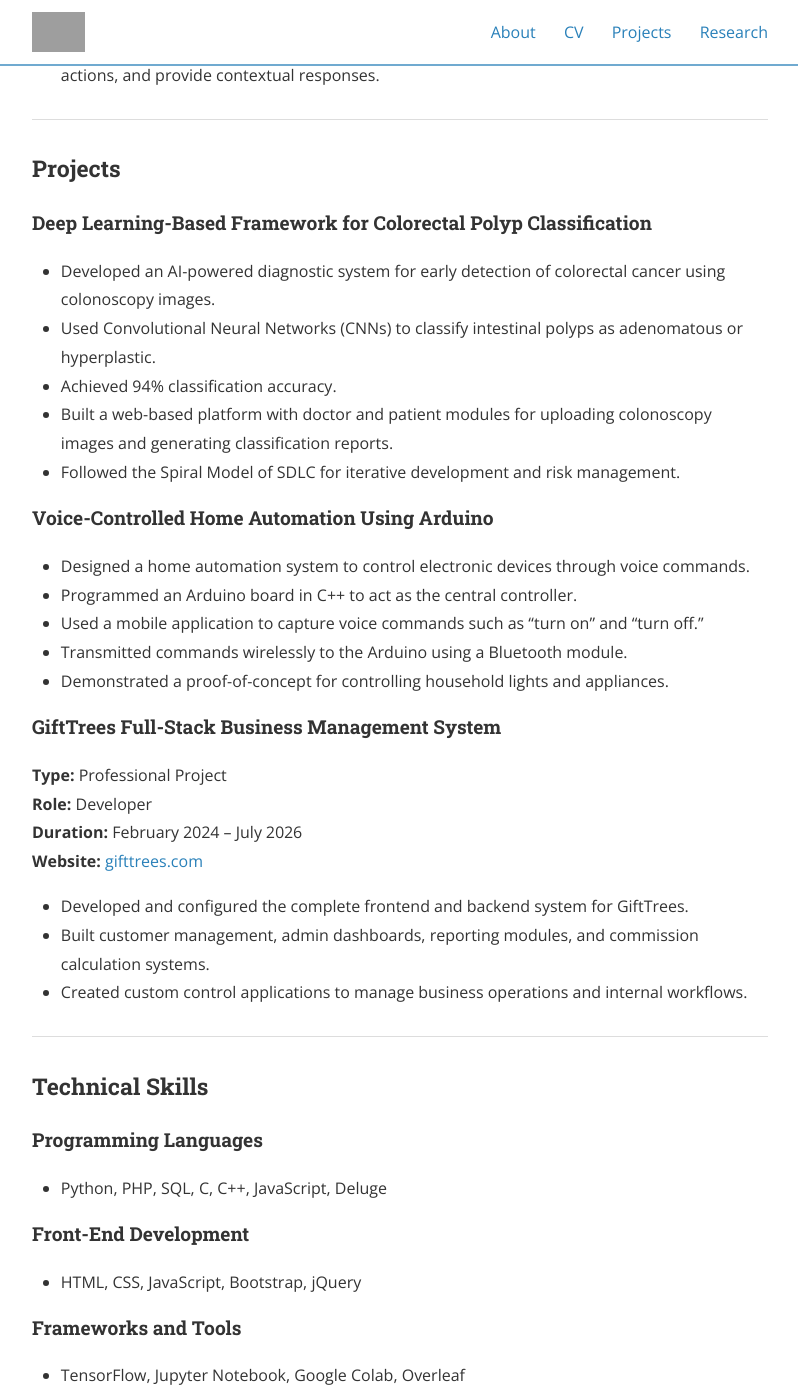
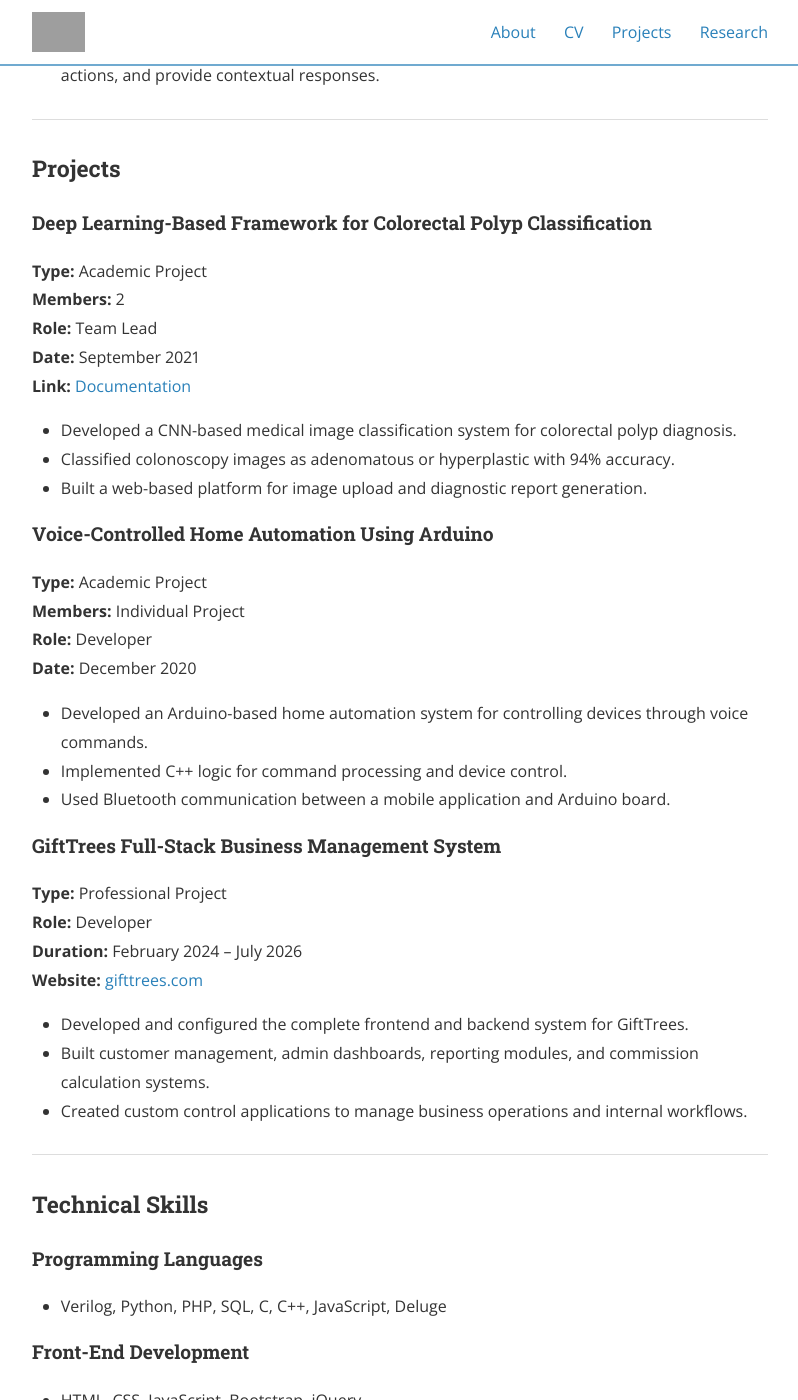
Before and after one commit to Rehmatali-cv/Rehmatali-cv.github.io, a Jekyll site: the page built from cv.md, in a window 1280 px wide and 1400 px high, scrolled down 1524 px. Shown: the whole window, without its empty margins (240-1038 px from the left). Built offline with Jekyll 4.4.1, drawn with Linux system fonts in a browser that asks for light colours; nearby versions of some CDN libraries; some of the changed text lies outside the part shown; grey boxes are pictures that could not be loaded.

Commit message:
Update cv.md

```diff
--- a/cv.md
+++ b/cv.md
@@ -83,21 +83,33 @@ nav_order: 2
 <h3>Projects</h3>
 
 <h4>Deep Learning-Based Framework for Colorectal Polyp Classification</h4>
+<p>
+  <b>Type:</b> Academic Project<br>
+  <b>Members:</b> 2<br>
+  <b>Role:</b> Team Lead<br>
+  <b>Date:</b> September 2021<br>
+  <b>Link:</b>
+  <a href="https://drive.google.com/file/d/1-F-7T4SAwb4GGk8wjiXiyrHcfNiGvBWx/view?usp=sharing" target="_blank">Documentation</a>
+</p>
+
 <ul>
-  <li>Developed an AI-powered diagnostic system for early detection of colorectal cancer using colonoscopy images.</li>
-  <li>Used Convolutional Neural Networks (CNNs) to classify intestinal polyps as adenomatous or hyperplastic.</li>
-  <li>Achieved 94% classification accuracy.</li>
-  <li>Built a web-based platform with doctor and patient modules for uploading colonoscopy images and generating classification reports.</li>
-  <li>Followed the Spiral Model of SDLC for iterative development and risk management.</li>
+  <li>Developed a CNN-based medical image classification system for colorectal polyp diagnosis.</li>
+  <li>Classified colonoscopy images as adenomatous or hyperplastic with 94% accuracy.</li>
+  <li>Built a web-based platform for image upload and diagnostic report generation.</li>
 </ul>
 
 <h4>Voice-Controlled Home Automation Using Arduino</h4>
+<p>
+  <b>Type:</b> Academic Project<br>
+  <b>Members:</b> Individual Project<br>
+  <b>Role:</b> Developer<br>
+  <b>Date:</b> December 2020
+</p>
+
 <ul>
-  <li>Designed a home automation system to control electronic devices through voice commands.</li>
-  <li>Programmed an Arduino board in C++ to act as the central controller.</li>
-  <li>Used a mobile application to capture voice commands such as “turn on” and “turn off.”</li>
-  <li>Transmitted commands wirelessly to the Arduino using a Bluetooth module.</li>
-  <li>Demonstrated a proof-of-concept for controlling household lights and appliances.</li>
+  <li>Developed an Arduino-based home automation system for controlling devices through voice commands.</li>
+  <li>Implemented C++ logic for command processing and device control.</li>
+  <li>Used Bluetooth communication between a mobile application and Arduino board.</li>
 </ul>
 <h4>GiftTrees Full-Stack Business Management System</h4>
 <p>
@@ -119,7 +131,7 @@ nav_order: 2
 
 <h4>Programming Languages</h4>
 <ul>
-  <li>Python, PHP, SQL, C, C++, JavaScript, Deluge</li>
+  <li> Verilog, Python, PHP, SQL, C, C++, JavaScript, Deluge</li>
 </ul>
 
 <h4>Front-End Development</h4>
@@ -145,10 +157,6 @@ nav_order: 2
   <li>Urdu: Native</li>
   <li>French: Basic</li>
 </ul>
-
-<hr>
-
-<h3>References</h3>
 
 <hr>
 
```
Also changed, not shown: other parts of cv.md (+2 -2 lines).
